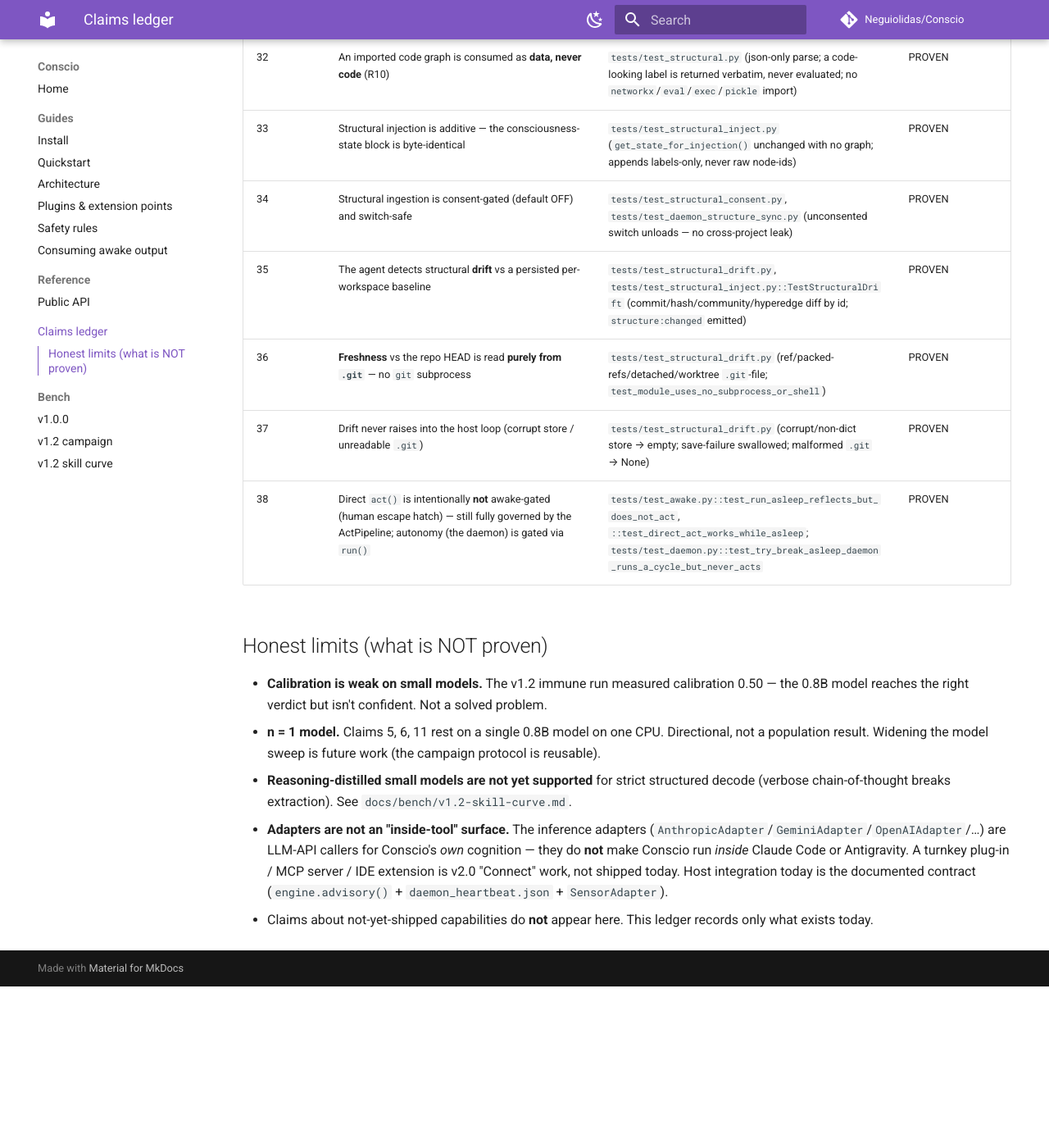
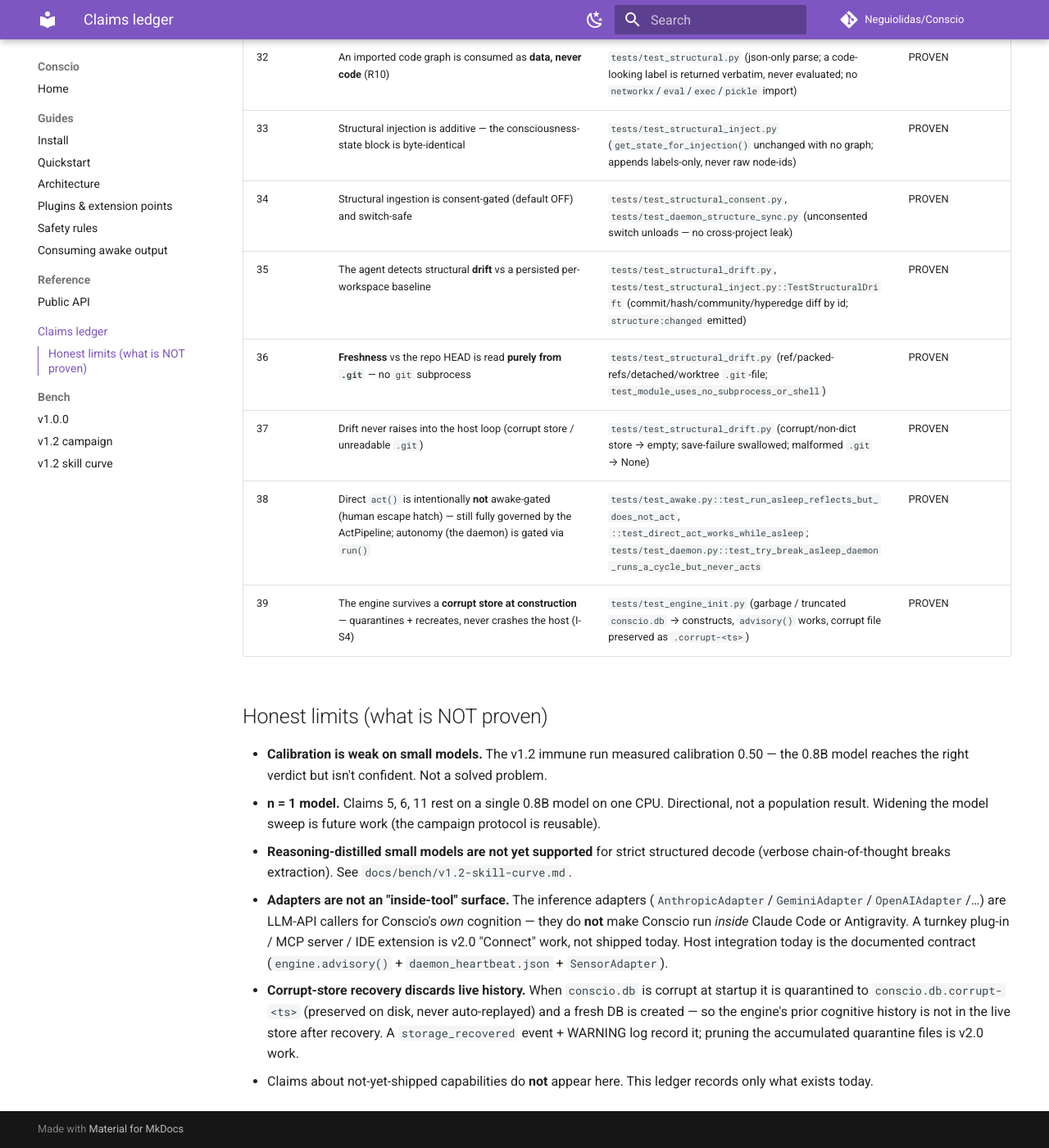
Before and after one commit to Neguiolidas/Conscio, an MkDocs documentation site: the page built from docs/CLAIMS.md, in a window 1280 px wide and 1400 px high, scrolled down 2781 px. Shown: the whole window at 82% size. Built offline with MkDocs 1.6.1 and Material for MkDocs 9.7.7, drawn with Linux system fonts in a browser that asks for light colours; comment, search, counter and statistics services are not loaded; before the commit the page ends 3984 px from its top, so only the background shows below that.

Commit message:
docs: record corrupt-store recovery behavior + limits [B-006 follow-up]
CLAIMS row 39 (engine survives corrupt store, I-S4) + Honest-limits note that
recovery discards live history (corrupt file preserved, not auto-replayed;
quarantine-file pruning is v2.0). Addresses Hermet's forward note R-01/R-02.

Co-Authored-By: Claude Opus 4.8 <noreply@anthropic.com>

```diff
--- a/docs/CLAIMS.md
+++ b/docs/CLAIMS.md
@@ -46,6 +46,7 @@ Updated each phase. Current as of **v1.8.0** (2026-06-18).
 | 36 | **Freshness** vs the repo HEAD is read **purely from `.git`** — no `git` subprocess | `tests/test_structural_drift.py` (ref/packed-refs/detached/worktree `.git`-file; `test_module_uses_no_subprocess_or_shell`) | PROVEN |
 | 37 | Drift never raises into the host loop (corrupt store / unreadable `.git`) | `tests/test_structural_drift.py` (corrupt/non-dict store → empty; save-failure swallowed; malformed `.git` → None) | PROVEN |
 | 38 | Direct `act()` is intentionally **not** awake-gated (human escape hatch) — still fully governed by the ActPipeline; autonomy (the daemon) is gated via `run()` | `tests/test_awake.py::test_run_asleep_reflects_but_does_not_act`, `::test_direct_act_works_while_asleep`; `tests/test_daemon.py::test_try_break_asleep_daemon_runs_a_cycle_but_never_acts` | PROVEN |
+| 39 | The engine survives a **corrupt store at construction** — quarantines + recreates, never crashes the host (I-S4) | `tests/test_engine_init.py` (garbage / truncated `conscio.db` → constructs, `advisory()` works, corrupt file preserved as `.corrupt-<ts>`) | PROVEN |
 
 ## Honest limits (what is NOT proven)
 
@@ -64,5 +65,10 @@ Updated each phase. Current as of **v1.8.0** (2026-06-18).
   or Antigravity. A turnkey plug-in / MCP server / IDE extension is v2.0 "Connect"
   work, not shipped today. Host integration today is the documented contract
   (`engine.advisory()` + `daemon_heartbeat.json` + `SensorAdapter`).
+- **Corrupt-store recovery discards live history.** When `conscio.db` is corrupt
+  at startup it is quarantined to `conscio.db.corrupt-<ts>` (preserved on disk,
+  never auto-replayed) and a fresh DB is created — so the engine's prior cognitive
+  history is not in the live store after recovery. A `storage_recovered` event +
+  WARNING log record it; pruning the accumulated quarantine files is v2.0 work.
 - Claims about not-yet-shipped capabilities do **not** appear here. This ledger
   records only what exists today.
```
